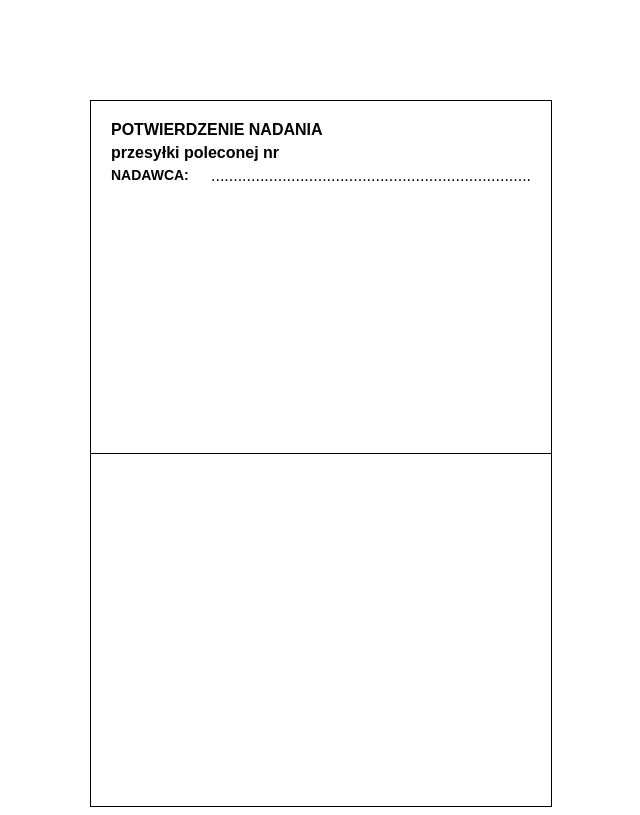
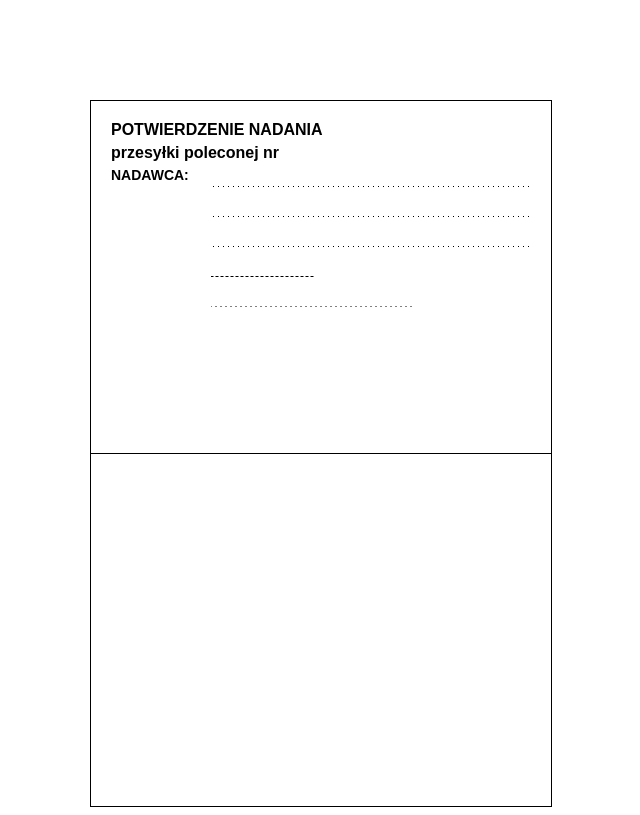
Before and after one commit to katulo/potwierdzenie-nadania, a website: page index.html in a window 1280 px wide. Shown: the whole page, without its empty margins (319-959 px from the left). Drawn offline with nearby package versions, Linux system fonts and the light colour scheme; files that its build step writes are made by us from their sources.

Commit message:
Dodane inputy na wpisanie adresu

```diff
--- a/index.html
+++ b/index.html
@@ -16,7 +16,10 @@
            Nadawca:
         </h2>
         <div class="value">
-            ........................................................................................
+            <input type="text">
+            <input type="text">
+            <input type="text">
+            <input type="text" class="postal"><input type="text" class="city">
         </div>
     </section>
 </section>
--- a/sass/main.scss
+++ b/sass/main.scss
@@ -37,14 +37,14 @@ body {
     margin-top: 5px;
 
     $address-title-width: 90px;
-    $address-title-margin: 10px;
 
     h2 {
-      margin: 0 $address-title-margin 0 0;
       font-size: $base-font-size * 0.875;
       text-transform: uppercase;
 
       width: $address-title-width;
+
+      margin: 0;
     }
 
     > div, h2 {
@@ -52,8 +52,39 @@ body {
     }
 
     .value {
-      width: $field-container-width - $address-title-width - $address-title-margin;
-      overflow: hidden;
+      $value-field-padding: 10px;
+
+      padding-left: $value-field-padding;
+      width: $field-container-width - $address-title-width - $value-field-padding;
+
+      input {
+        $input-width: $field-container-width - $address-title-width - $value-field-padding - 5px;
+        $postal-width: 100px;
+        $postal-margin: 15px;
+
+        width: $input-width;
+        border: none;
+
+        font-size: $base-font-size;
+
+        margin-bottom: 10px;
+
+        background-image: linear-gradient(to right, black 25%, rgba(255,255,255,0) 0%);
+        background-position: bottom;
+        background-size: 5px 1px;
+        background-repeat: repeat-x;
+
+        &.postal {
+          width: $postal-width;
+          margin-right: $postal-margin;
+
+          background-image: linear-gradient(to right, black 60%, rgba(255,255,255,0) 0%);
+        }
+
+        &.city {
+          width: $input-width - $postal-width - $postal-margin;
+        }
+      }
     }
   }
 }
```
